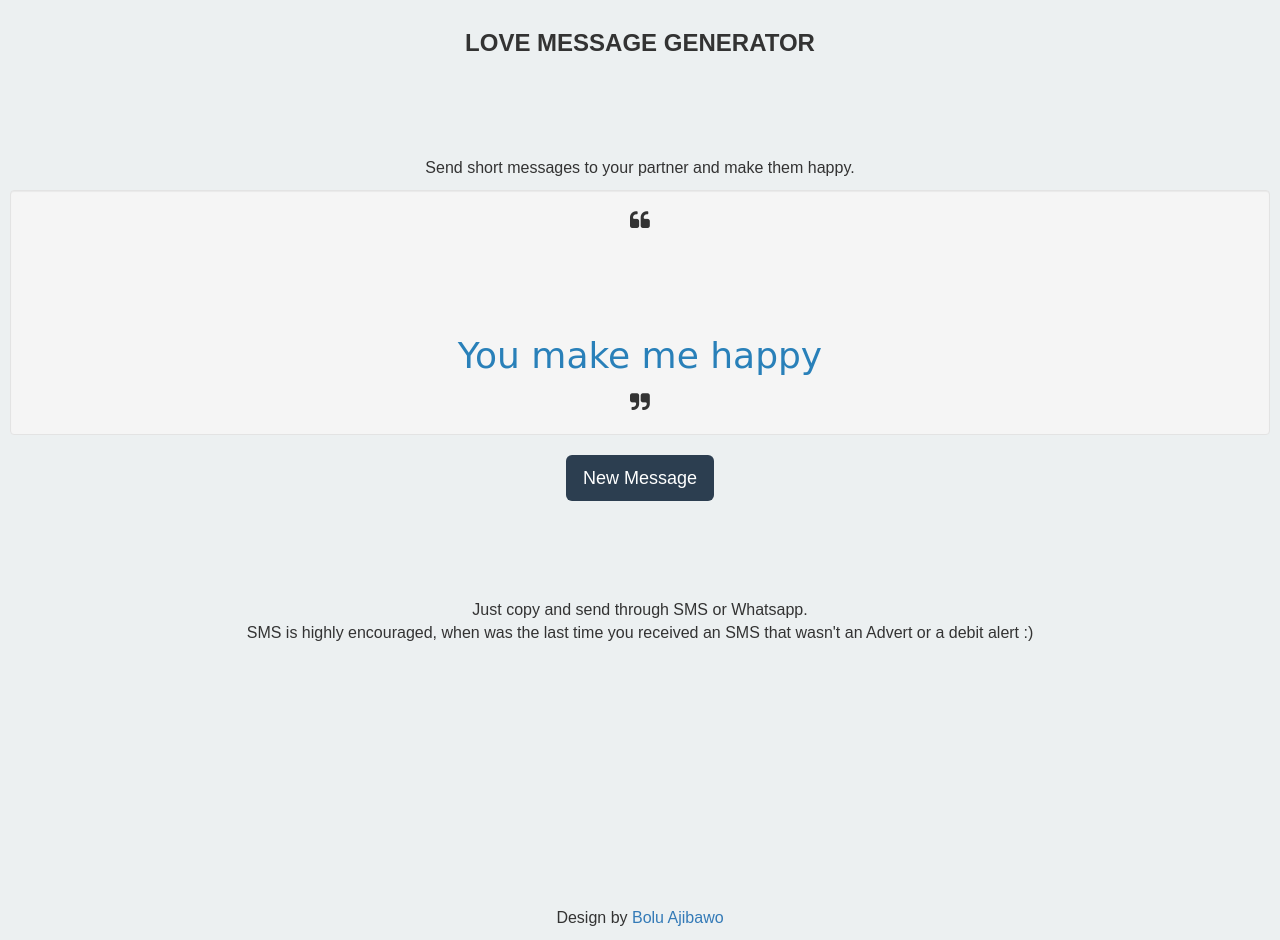
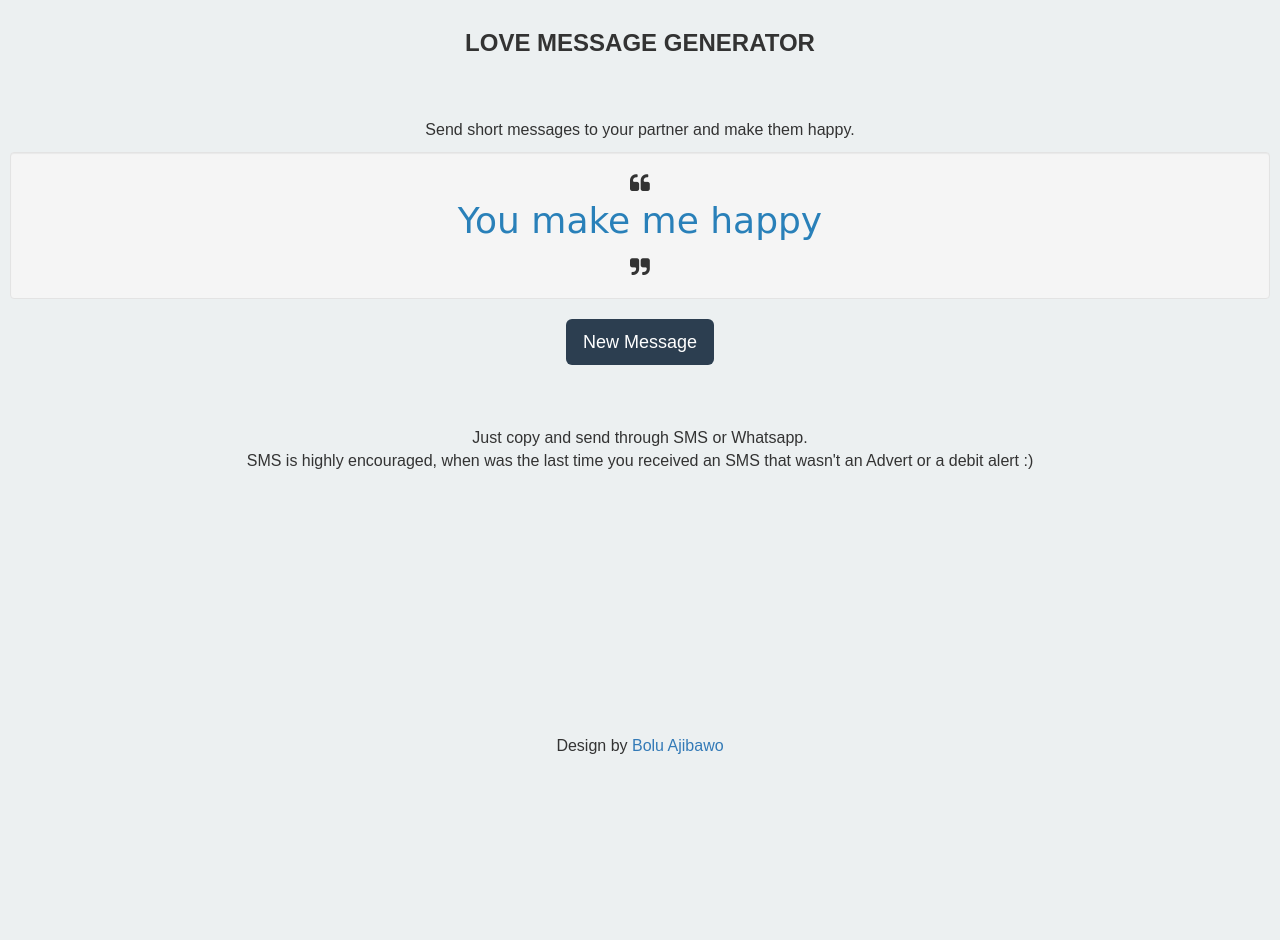
Before and after one commit to ajibs/love-message-generator, a plain HTML site: page index.html in a window 1280 px wide. After the commit the page ends 800 px from the top, so only its background shows below. Drawn offline with Linux system fonts and the light colour scheme.

Commit message:
Update style.css
adding new class ".intro" and media query for <p> tags

```diff
--- a/css/style.css
+++ b/css/style.css
@@ -12,10 +12,6 @@ h2{
 	text-transform: uppercase;
 }
 
-p {
-	margin-top: 8%;
-}
-
 .wrapper{
 	margin-bottom: 20%;
 }
@@ -26,6 +22,16 @@ p {
 	color: #2980b9;
 }
 
+.intro {
+	margin-top: 8%;
+}
+
+@media (min-width: 768px){
+	.intro{
+		margin-top: 5%;
+	}
+}
+
 .button-bg{
 	background-color: #2c3e50;
 	color: white;
```
